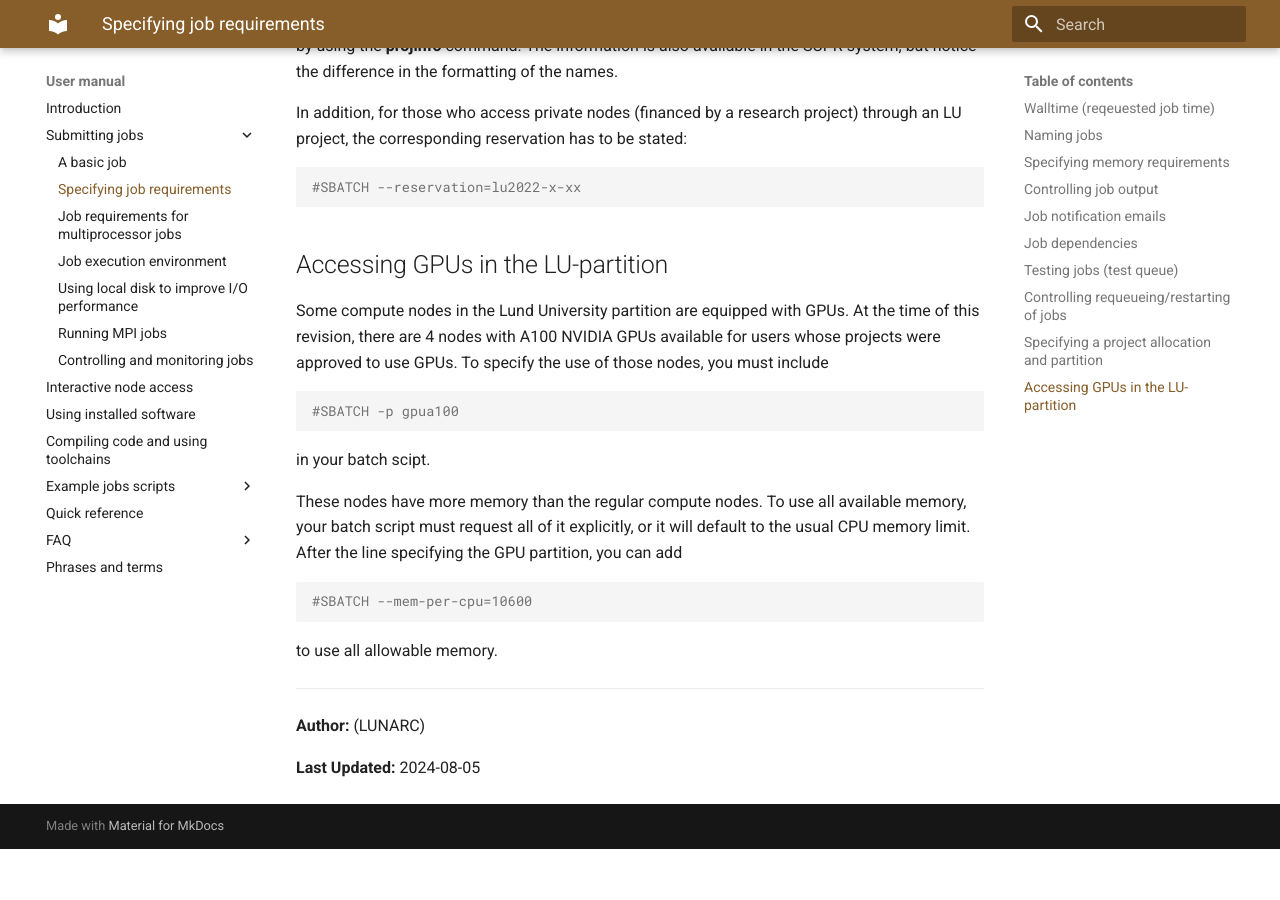
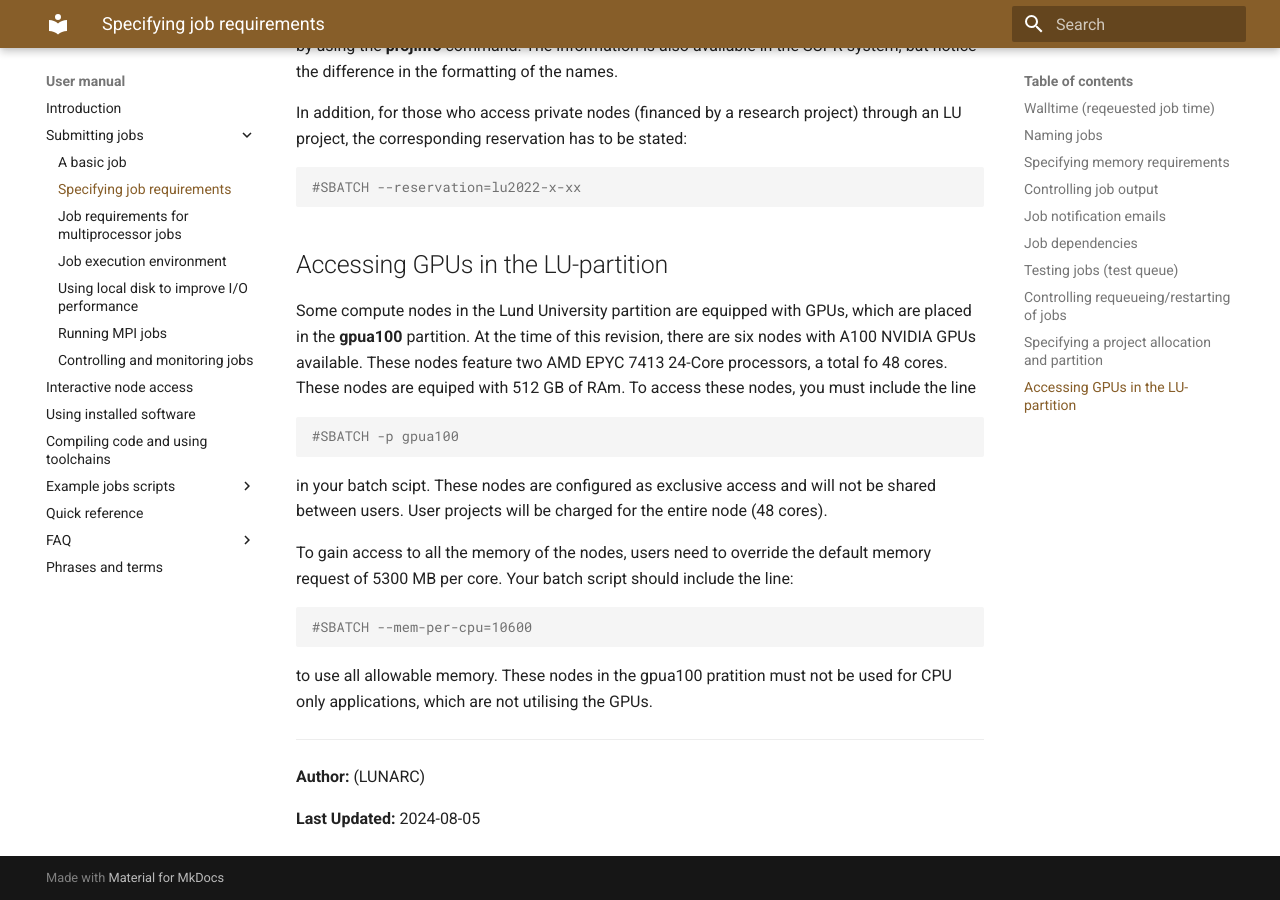
Before and after one commit to lunarc/lunarc_docs, an MkDocs documentation site: the page built from docs/manual/submitting_jobs/manual_specifying_requirements.md, in a window 1280 px wide and 900 px high, scrolled down 4094 px. Built offline with MkDocs 1.6.1 and Material for MkDocs 9.7.7, drawn with Linux system fonts in a browser that asks for light colours; comment, search, counter and statistics services are not loaded; before the commit the page ends 4943 px from its top, so only the background shows below that.

Commit message:
Removed requirement for user enabling for the gpu nodes.   General edits and clarification of gpua100 use.

````diff
--- a/docs/manual/submitting_jobs/manual_specifying_requirements.md
+++ b/docs/manual/submitting_jobs/manual_specifying_requirements.md
@@ -137,28 +137,19 @@ In addition, for those who access private nodes (financed by a research project)
 
 ## Accessing GPUs in the LU-partition
 
-Some compute nodes in the Lund University partition are equipped with GPUs. At the time of this revision, there are  4 nodes with A100 NVIDIA GPUs available for users whose projects were approved to use GPUs. To specify the use of those nodes, you must include
+Some compute nodes in the Lund University partition are equipped with GPUs, which are placed in the **gpua100** partition. At the time of this revision, there are six nodes with A100 NVIDIA GPUs available.  These nodes feature two AMD EPYC 7413 24-Core processors, a total fo 48 cores.   These nodes are equiped with 512 GB of RAm. To access these nodes, you must include the line
 
 ```bash
 #SBATCH -p gpua100
 ```
-in your batch scipt.
-<!--for the A100 nodes or
+in your batch scipt.  These nodes are configured as exclusive access and will not be shared between users.   User projects will be charged for the entire node (48 cores).
 
-```bash
-#SBATCH -p gpua40i
-```
-
-for the A40 nodes.
-
--->
-
-These nodes have more memory than the regular compute nodes. To use all available memory, your batch script must request all of it explicitly, or it will default to the usual CPU memory limit. After the line specifying the GPU partition, you can add
+To gain access to all the memory of the nodes, users need to override the default memory request of 5300 MB per core. Your batch script should include the line:
 
 ```bash
 #SBATCH --mem-per-cpu=10600
 ```
-to use all allowable memory.
+to use all allowable memory.  These nodes in the gpua100 pratition must not be used for CPU only applications, which are not utilising the GPUs.
 
 ---
 
````
